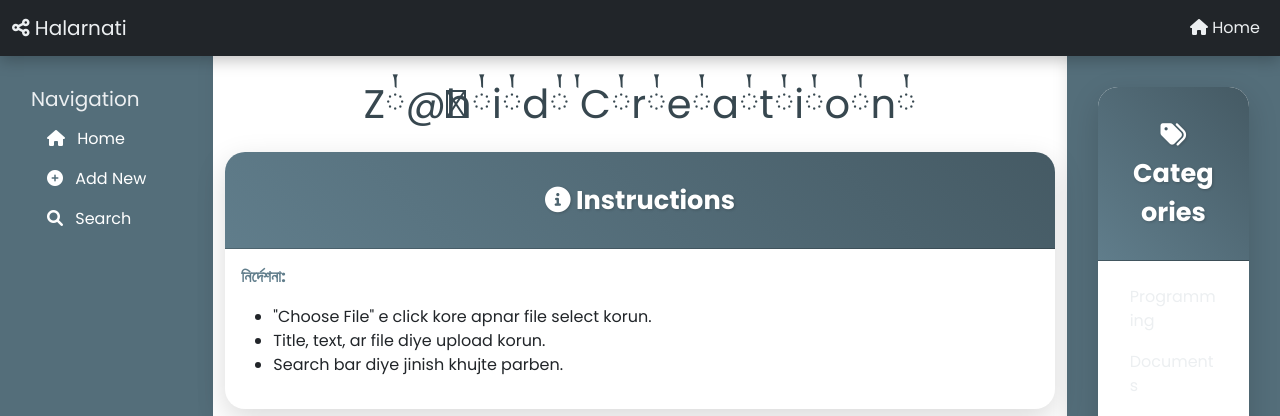
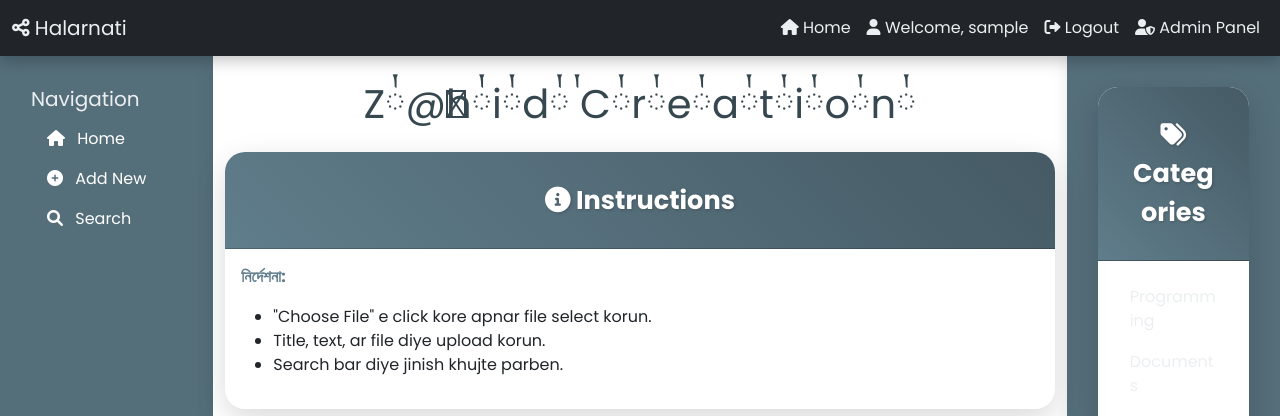
Before and after one commit to zahidhasantonmoy/halarnati, a PHP site: page /index.php in a window 1280 px wide. Shown: the top 416 px of the page. Run offline with PHP 8.4, Linux system fonts and the light colour scheme; the visitor is signed in with stand-in values (Sample User, id 1); data that the repository does not hold is empty; some libraries are stand-ins or nearby versions.

Commit message:
Integrated user session status into header.php and associated entries with user_id in index.php.

```diff
--- a/htdocs/header.php
+++ b/htdocs/header.php
@@ -1,3 +1,4 @@
+<?php session_start(); ?>
 <!DOCTYPE html>
 <html lang="en">
 <head>
@@ -23,7 +24,26 @@
                     <li class="nav-item">
                         <a class="nav-link" href="index.php"><i class="fas fa-home"></i> Home</a>
                     </li>
-                    <!-- Add more navigation links here if needed -->
+                    <?php if (isset($_SESSION['user_id'])): ?>
+                        <li class="nav-item">
+                            <a class="nav-link" href="user_panel.php"><i class="fas fa-user"></i> Welcome, <?= htmlspecialchars($_SESSION['username']) ?></a>
+                        </li>
+                        <li class="nav-item">
+                            <a class="nav-link" href="logout.php"><i class="fas fa-sign-out-alt"></i> Logout</a>
+                        </li>
+                        <?php if (isset($_SESSION['is_admin']) && $_SESSION['is_admin']): ?>
+                            <li class="nav-item">
+                                <a class="nav-link" href="admin_panel.php"><i class="fas fa-user-shield"></i> Admin Panel</a>
+                            </li>
+                        <?php endif; ?>
+                    <?php else: ?>
+                        <li class="nav-item">
+                            <a class="nav-link" href="login.php"><i class="fas fa-sign-in-alt"></i> Login</a>
+                        </li>
+                        <li class="nav-item">
+                            <a class="nav-link" href="register.php"><i class="fas fa-user-plus"></i> Register</a>
+                        </li>
+                    <?php endif; ?>
                 </ul>
             </div>
         </div>
--- a/htdocs/index.php
+++ b/htdocs/index.php
@@ -1,4 +1,5 @@
 <?php
+session_start(); // Start session
 include 'config.php';
 
 $notification = "";
@@ -35,9 +36,11 @@ if ($_SERVER['REQUEST_METHOD'] == 'POST' && isset($_POST['submit_entry'])) {
         move_uploaded_file($file['tmp_name'], $filePath);
     }
 
+    $user_id = isset($_SESSION['user_id']) ? $_SESSION['user_id'] : NULL; // Get user_id from session
+
     // Insert entry into the database
-    $stmt = $conn->prepare("INSERT INTO entries (title, text, type, language, file_path, lock_key, slug, created_at, view_count) VALUES (?, ?, ?, ?, ?, ?, ?, NOW(), 0)");
-    $stmt->bind_param("sssssss", $title, $text, $entry_type, $language, $filePath, $lockKey, $customSlug);
+    $stmt = $conn->prepare("INSERT INTO entries (title, text, type, language, file_path, lock_key, slug, user_id, created_at, view_count) VALUES (?, ?, ?, ?, ?, ?, ?, ?, NOW(), 0)");
+    $stmt->bind_param("sssssssi", $title, $text, $entry_type, $language, $filePath, $lockKey, $customSlug, $user_id);
     $stmt->execute();
     $stmt->close();
 
```
